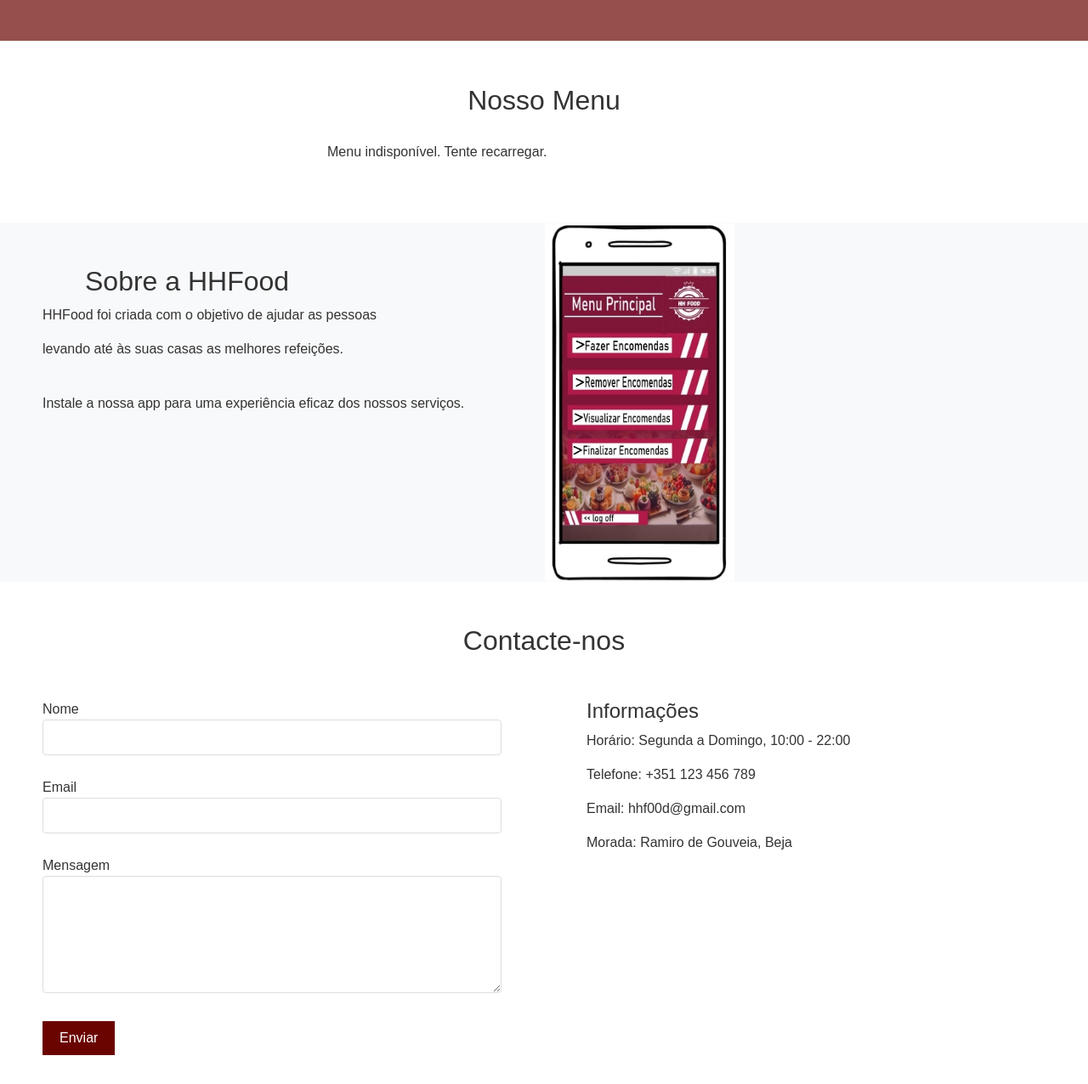
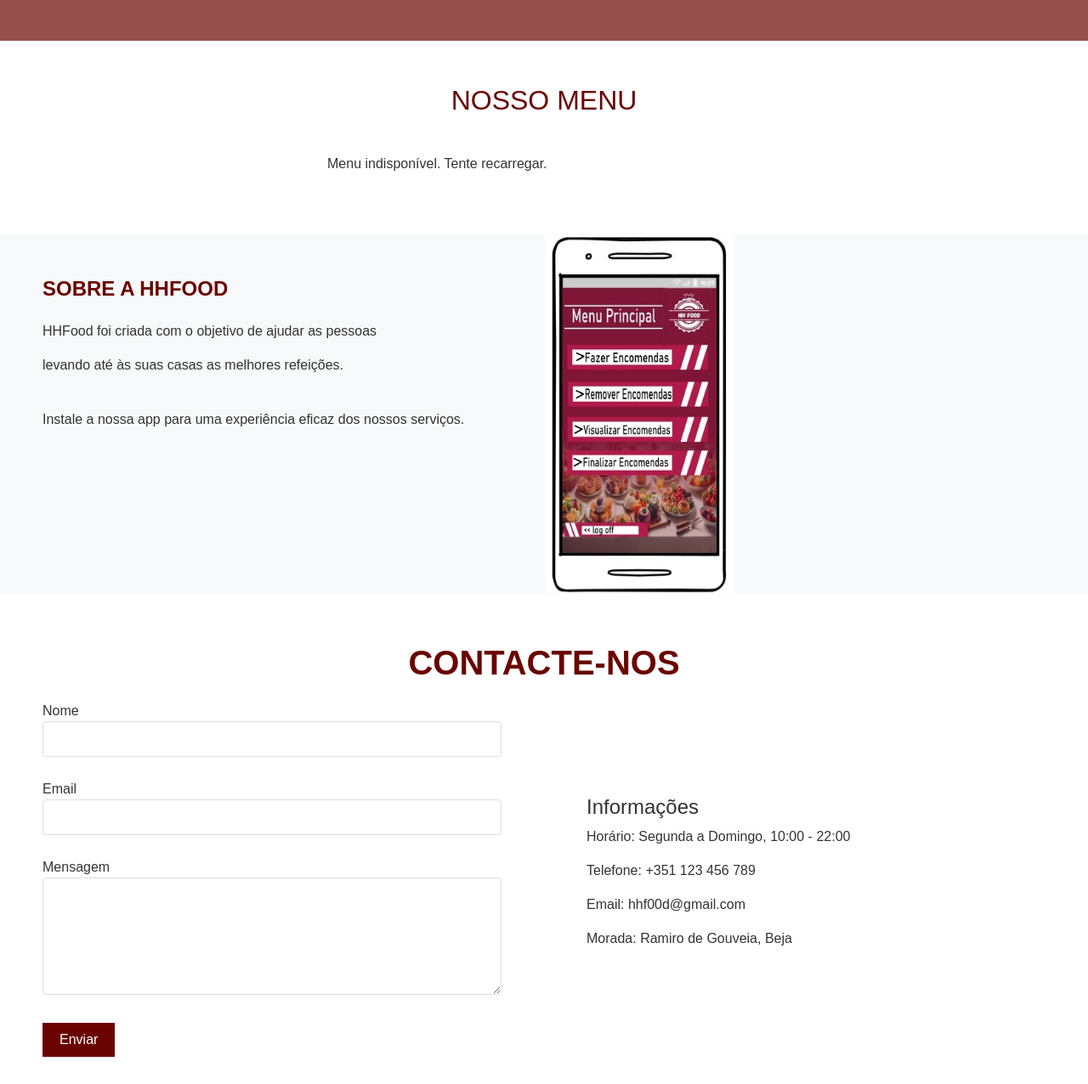
Before and after one commit to Charny2000/take-away-deliver, a plain HTML site: page Site_Projeto/index.html in a window 1280 px wide. Shown: the part 324-1600 px from the top of the page at 85% size. Drawn offline with nearby package versions, Linux system fonts and the light colour scheme; no server answers.

Commit message:
versao final

```diff
--- a/Site_Projeto/estilos.css
+++ b/Site_Projeto/estilos.css
@@ -81,10 +81,16 @@
     width: 100%;
     border-collapse: collapse;
     margin-top: 50px;
+
 }
 
 td.menu-conteudo {
     text-align: center;
+    font-size: 1.5em;
+    color: #6a0401;
+    font-weight: bold;
+    padding-bottom: 15px;
+    text-transform: uppercase;
 
 }
 
@@ -108,7 +114,11 @@
 }
 
 h2.sobre-titulo {
-    padding-left: 50px;
+    font-size: 1.5em;
+    color: #6a0401;
+    font-weight: bold;
+    padding-bottom: 15px;
+    text-transform: uppercase;
 }
 
 td.sobre-texto {
@@ -128,28 +138,36 @@
 
 /* Contactos */
 table.contacto-nos {
+    margin-top: 50px;
     width: 100%;
     border-collapse: collapse;
     padding: 50px 0;
     margin-bottom: 50px ;
 }
 
-h2.contacto-titulo {
+th.contacto-titulo {
     text-align: center;
     margin-top: 50px;
     margin-bottom: 50px;
+    font-size: 2.5em;
+    color: #6a0401;
+    font-weight: bold;
+    padding-bottom: 15px;
+    text-transform: uppercase;
 }
 
 td.contacto-celula {
+    margin-top: 50px;
     width: 50%;
-    vertical-align: top;
     padding: 0 50px;
+
 }
 
 td.contacto-informacao {
+    margin-top: 50px;
     width: 50%;
-    vertical-align: top;
     padding: 0 50px;
+    padding-top: 0 20px;
 }
 
 /* Formulário */
--- a/Site_Projeto/index.html
+++ b/Site_Projeto/index.html
@@ -29,6 +29,7 @@
     </table>
 
     <!-- Cabeçalho -->
+    <a id="inicio"></a>
     <table class="cabecalho2">
         <tr>
             <td class="cabecalho2-conteudo">
@@ -40,7 +41,7 @@
     </table>
 
     <!-- Lista do menu -->
-    <a id="menu" class="menu-ligacao"></a>
+    <a id="menu"></a>
     <table class="menu-titulo">
         <tr>
             <td class="menu-conteudo">
@@ -72,10 +73,10 @@
     </table>
 
     <!-- Contactos -->
-    <a id="contacto"></a>
+
     <table class="contacto-nos">
         <tr>
-            <h2 class="contacto-titulo">Contacte-nos</h2>
+           <th colspan="2" class="contacto-titulo"> Contacte-nos </th>
         </tr>
         <tr>
             <td class="contacto-celula">
```
Also changed, not shown: Site_Projeto/Projeto_TW_2024_2025.txt.
